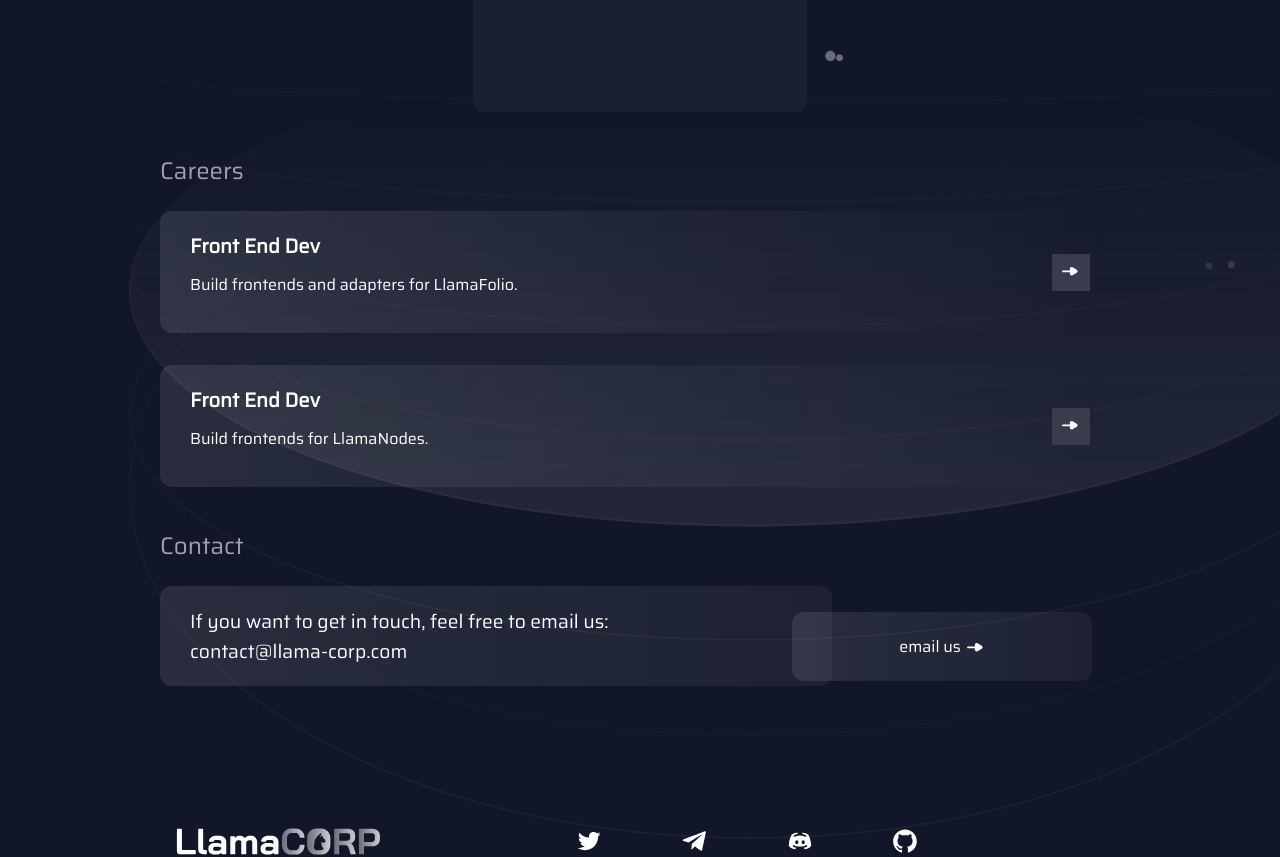
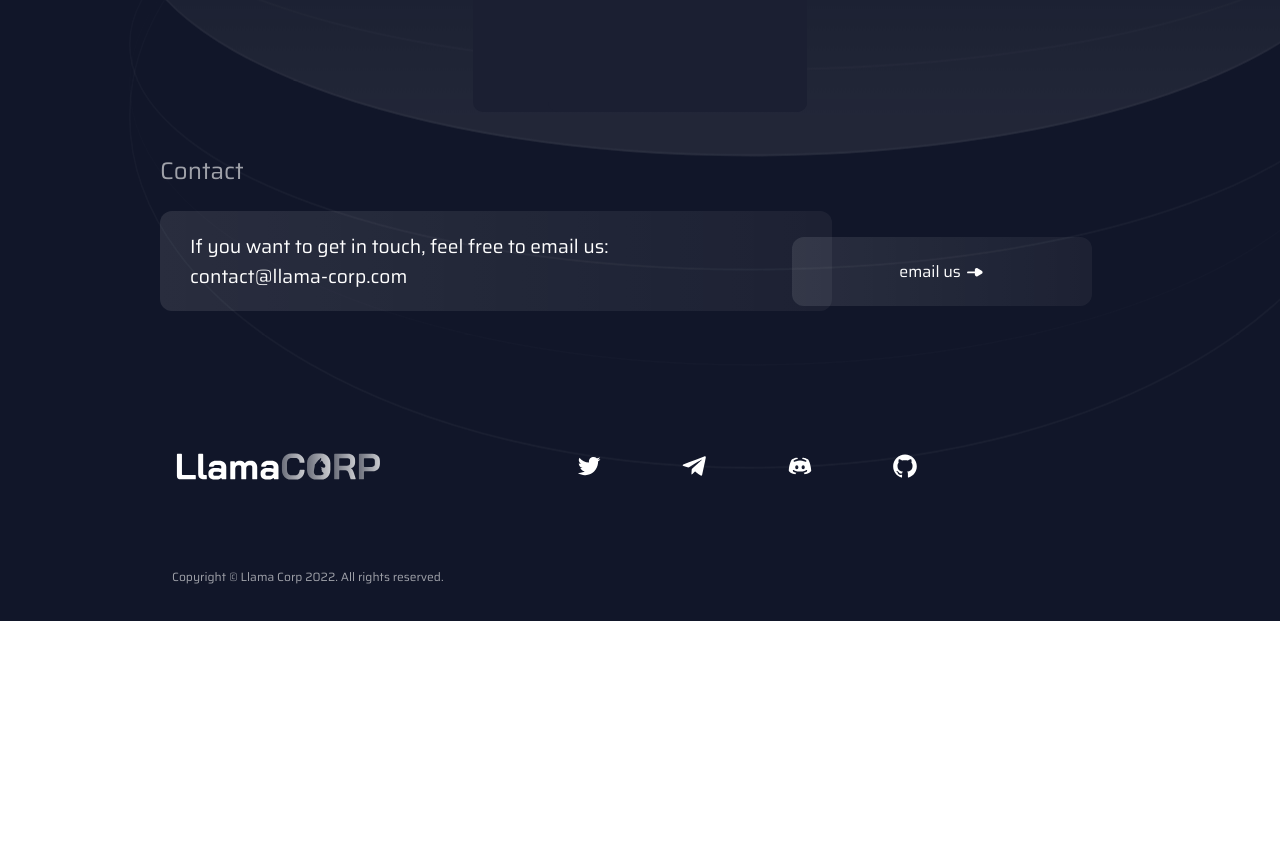
Before and after one commit to DefiLlama/llama-corp, a Next.js app: page / in a window 1280 px wide. Shown: the part 1940-2797 px from the top of the page. After the commit the page ends 2561 px from the top, so only its background shows below. Built offline with nearby package versions, Linux system fonts and the light colour scheme.

Commit message:
add dl news, remove job posts

```diff
--- a/data/careers.js
+++ b/data/careers.js
@@ -1,154 +1,5 @@
 const jobs = [
-    {
-    slug: "llamafolio-front-end-dev",
-    title: "Front End Dev",
-    project: "LlamaFolio",
-    description:
-      "Build frontends and adapters for LlamaFolio.",
-    content: `
-      <section>
-        <h1>Front end Developer</h1>
-        <p>
-          Build a transparent and open source DeFi portfolio dashboard. Salary ~$50k per year and up based on experience.
-        </p>
-        <p>
-        Portfolio trackers should be open and transparent with data policy that respects users.
-        We run this ecosystem so that everyone can have a fair, transparent and open-source access to crypto and web3.
-        </p>
-        <p>
-          Stack:
-          <ul>
-            <li>React</li>
-            <li>NextJS</li>
-            <li>ethers js</li>
-            <li>Nice to have: experience building dApps</li>
-          </ul>
-        </p>
-      </section>
-      <section>
-        <h3>TLDR;</h3>
-        <ul>
-          <li>Anon friendly</li>
-          <li>Max autonomy and control over your work</li>
-          <li>High impact</li>
-          <li>No meetings, all comms are async</li>
-          <li>Small team, horizontal leadership</li>
-        </ul>
-      </section>
-      <section>
-        <h3>Culture</h3>
-        <p>
-          What we value the most is speed of execution, and we actively try to remove anything extraneous or not needed.
-        </p>
-        <p>
-          This creates an environment where we instantly extend a lot of trust to everyone (we just trust that they are actively working, we won't micro-manage to make sure you do X hours on Y days), and the following people thrive:
-        </p>
-        <ul>
-          <li>You want to get involved in a new project with high growth prospects and plenty of responsibilities</li>
-          <li>You enjoy having full control over your work and the tools you use.</li>
-          <li>You enjoy making a large impact</li>
-          <li>You have strong initiative, if you identify something that could be improved you just go and improve it</li>
-          <li>You want to stop wasting time on things like meetings and stuff that doesn't matter and instead prefer having full and un-interrupted control of your time</li>
-          <li>You believe in what LlamaFolio is building</li>
-        </ul>
-        <p>
-          However it doesn't work for the following people:
-        </p>
-        <ul>
-          <li>We don't micro-manage so team members are expected to do their work as requested and meet their deadlines. They are trusted to deliver and self-manage.</li>
-          <li>You have low intrinsic motivation: Most people at LlamaFolio work independently, so if you don't have a strong intrinsic motivation it's very likely you'll get demotivated and stop working.</li>
-        </ul>
-      </section>
-      <section>
-        <h3>Employee benefits</h3>
-        <ul>
-          <li>Equity packages</li>
-          <li>Fully remote positions</li>
-        </ul>
-      </section>
-      <section>
-        <h3>Applying</h3>
-        <p>
-          Contact contact@llama-corp.com
-        </p>
-      </section>
-      `,
-  },
-  {
-    slug: "llamanodes-front-end-dev",
-    title: "Front End Dev",
-    project: "LlamaNodes",
-    description:
-      "Build frontends for LlamaNodes.",
-    content: `
-      <section>
-        <h1>Front end Developer</h1>
-        <p>
-          Fast and secure access to the blockchain powered by LlamaNodes. Salary ~$50k per year and up based on experience.
-        </p>
-        <p>
-        LlamaNodes does Web3 infrastructure the Crypto Way. Open source, transparent and web3 first.
-        </p>
-        <p>
-          Stack:
-          <ul>
-            <li>React</li>
-            <li>NextJS</li>
-            <li>ethers js</li>
-            <li>Web3 Sign in</li>
-            <li>Nice to have: experience building dApps</li>
-          </ul>
-        </p>
-      </section>
-      <section>
-        <h3>TLDR;</h3>
-        <ul>
-          <li>Anon friendly</li>
-          <li>Max autonomy and control over your work</li>
-          <li>High impact</li>
-          <li>No meetings, all comms are async</li>
-          <li>Small team, horizontal leadership</li>
-        </ul>
-      </section>
-      <section>
-        <h3>Culture</h3>
-        <p>
-          What we value the most is speed of execution, and we actively try to remove anything extraneous or not needed.
-        </p>
-        <p>
-          This creates an environment where we instantly extend a lot of trust to everyone (we just trust that they are actively working, we won't micro-manage to make sure you do X hours on Y days), and the following people thrive:
-        </p>
-        <ul>
-          <li>You want to get involved in a new project with high growth prospects and plenty of responsibilities</li>
-          <li>You enjoy having full control over your work and the tools you use.</li>
-          <li>You enjoy making a large impact</li>
-          <li>You have strong initiative, if you identify something that could be improved you just go and improve it</li>
-          <li>You want to stop wasting time on things like meetings and stuff that doesn't matter and instead prefer having full and un-interrupted control of your time</li>
-          <li>You believe in what LlamaNodes is building</li>
-        </ul>
-        <p>
-          However it doesn't work for the following people:
-        </p>
-        <ul>
-          <li>We don't micro-manage so team members are expected to do their work as requested and meet their deadlines. They are trusted to deliver and self-manage.</li>
-          <li>You have low intrinsic motivation: Most people at LlamaNodes work independently, so if you don't have a strong intrinsic motivation it's very likely you'll get demotivated and stop working.</li>
-        </ul>
-      </section>
-      <section>
-        <h3>Employee benefits</h3>
-        <ul>
-          <li>Equity packages</li>
-          <li>Fully remote positions</li>
-        </ul>
-      </section>
-      <section>
-        <h3>Applying</h3>
-        <p>
-          Contact contact@llama-corp.com
-        </p>
-      </section>
-      `,
-  }
+
 ];
 
 export default jobs;
--- a/data/projects.js
+++ b/data/projects.js
@@ -11,17 +11,6 @@
     href: "https://defillama.com"
   },
   {
-    title: "LlamaPay",
-    description:
-      "LlamaPay is a non-custodial solution to automate recurring payments like salaries for crypto companies.",
-    logo: {
-      src: "/assets/llamapay.svg",
-      width: 220,
-      height: 60,
-    },
-    href: "https://llamapay.io/"
-  },
-  {
     title: "LlamaNodes",
     description:
       "LlamaNodes offers fast and secure access to the blockchain. Robust, private, and open-source: LlamaNodes does Web3 infrastructure the cryptoway.",
@@ -32,6 +21,29 @@
     },
     href: "https://twitter.com/LlamaNodes"
   },
+  {
+    title: "DLNews",
+    description:
+      "DLNews is a news organisation that provides original, in-depth reporting on cryptocurrency and decentralised finance.",
+    logo: {
+      src: "/assets/dlnews.svg",
+      width: 270,
+      height: 60,
+    },
+    href: "https://dlnews.com"
+  },
+  // {
+  //   title: "LlamaPay",
+  //   description:
+  //     "LlamaPay is a non-custodial solution to automate recurring payments like salaries for crypto companies.",
+  //   logo: {
+  //     src: "/assets/llamapay.svg",
+  //     width: 220,
+  //     height: 60,
+  //   },
+  //   href: "https://llamapay.io/"
+  // },
+
   {
     title: "LlamaFolio",
     description:
```
Also changed, not shown: public/assets/dlnews.svg (added).
